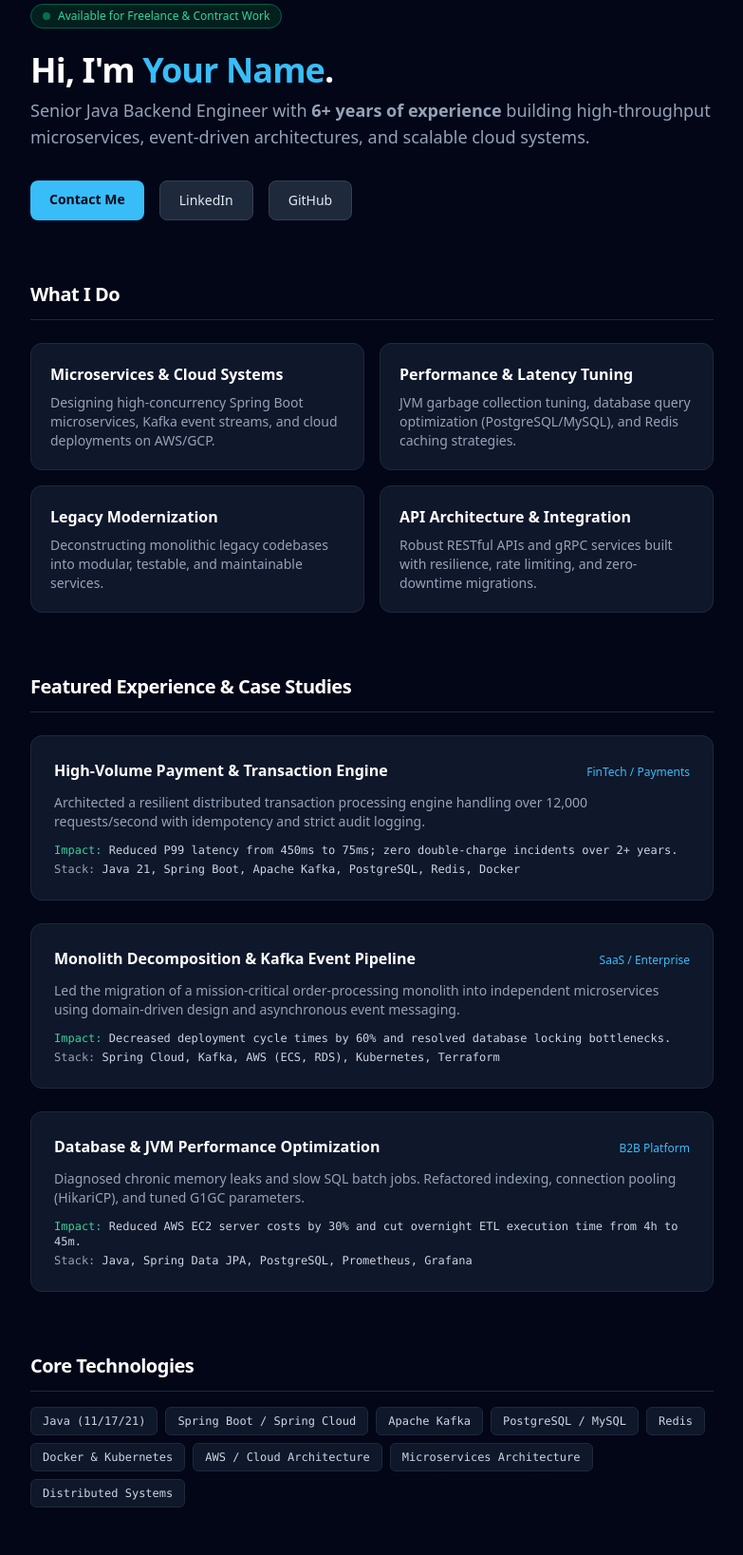
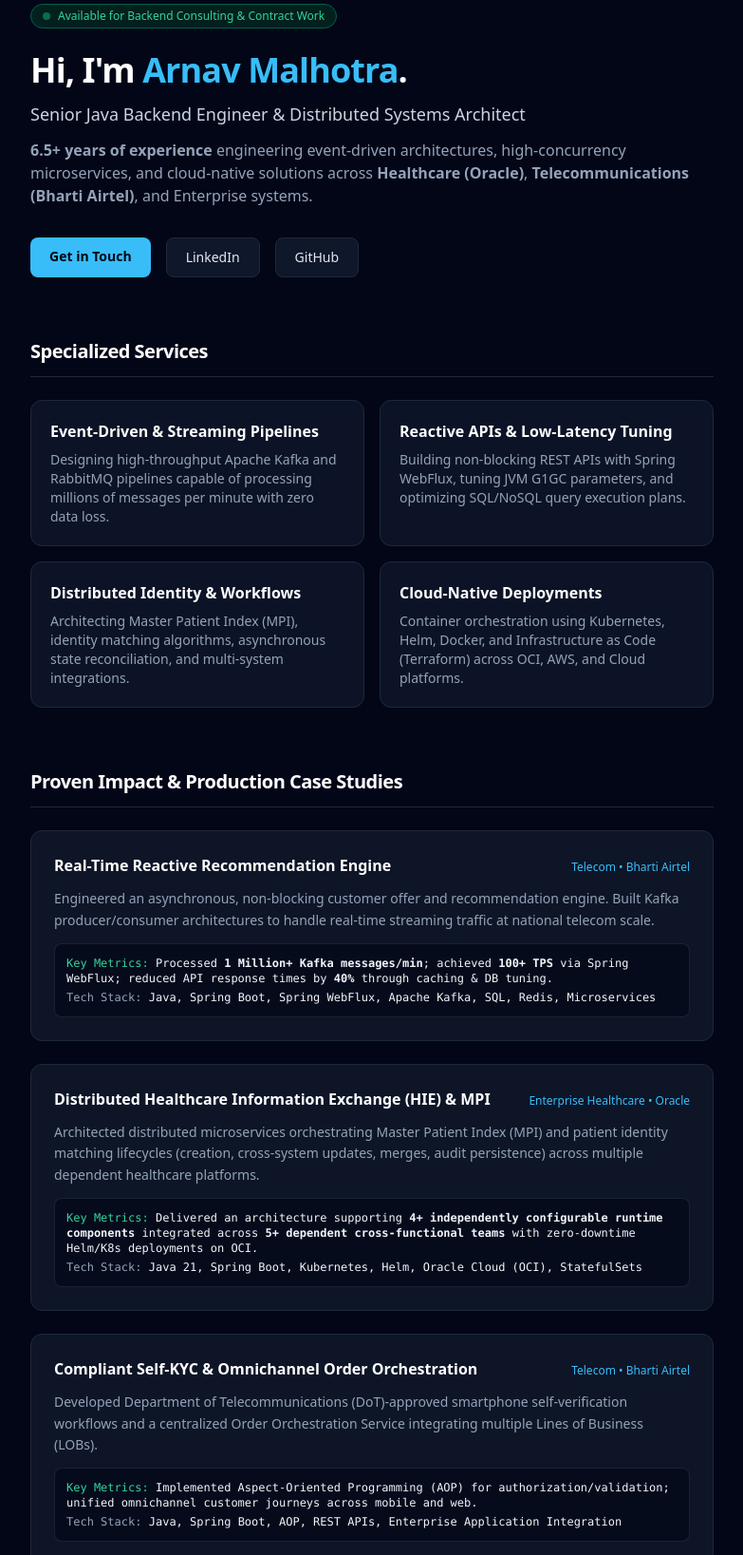
Before and after one commit to arnav338/arnav338.github.io, a plain HTML site: page index.html in a window 1280 px wide. Shown: the part 93-1730 px from the top of the page at 95% size, without its empty margins (248-1031 px from the left). Drawn offline with nearby package versions, Linux system fonts and the light colour scheme.

Commit message:
Update index.html

```diff
--- a/index.html
+++ b/index.html
@@ -3,8 +3,8 @@
 <head>
   <meta charset="UTF-8" />
   <meta name="viewport" content="width=device-width, initial-scale=1.0" />
-  <title>Your Name | Senior Java Backend Engineer</title>
-  <!-- Tailwind CSS CDN for styling without any build steps -->
+  <title>Arnav Malhotra | Senior Java Backend & Distributed Systems Engineer</title>
+  <!-- Tailwind CSS CDN -->
   <script src="https://cdn.tailwindcss.com"></script>
   <script>
     tailwind.config = {
@@ -12,7 +12,7 @@
       theme: {
         extend: {
           colors: {
-            brand: '#38bdf8', // Light blue accent
+            brand: '#38bdf8', // Accent light blue
           }
         }
       }
@@ -28,27 +28,30 @@
     <header class="space-y-6">
       <div class="inline-flex items-center gap-2 px-3 py-1 rounded-full bg-emerald-950/70 border border-emerald-800 text-emerald-400 text-xs font-medium">
         <span class="w-2 h-2 rounded-full bg-emerald-500 animate-pulse"></span>
-        Available for Freelance & Contract Work
+        Available for Backend Consulting & Contract Work
       </div>
 
-      <div class="space-y-2">
+      <div class="space-y-3">
         <h1 class="text-3xl sm:text-4xl font-bold tracking-tight text-white">
-          Hi, I'm <span class="text-brand">Your Name</span>.
+          Hi, I'm <span class="text-brand">Arnav Malhotra</span>.
         </h1>
-        <p class="text-lg text-slate-400">
-          Senior Java Backend Engineer with <strong>6+ years of experience</strong> building high-throughput microservices, event-driven architectures, and scalable cloud systems.
+        <p class="text-lg text-slate-300 font-medium">
+          Senior Java Backend Engineer & Distributed Systems Architect
+        </p>
+        <p class="text-sm sm:text-base text-slate-400 leading-relaxed">
+          <strong>6.5+ years of experience</strong> engineering event-driven architectures, high-concurrency microservices, and cloud-native solutions across <strong>Healthcare (Oracle)</strong>, <strong>Telecommunications (Bharti Airtel)</strong>, and Enterprise systems.
         </p>
       </div>
 
       <!-- Quick Action Buttons -->
       <div class="flex flex-wrap gap-4 pt-2">
-        <a href="mailto:your.email@example.com" class="px-5 py-2.5 rounded-lg bg-brand text-slate-950 font-semibold text-sm hover:bg-sky-400 transition">
-          Contact Me
+        <a href="mailto:arnavmalhotra338@gmail.com" class="px-5 py-2.5 rounded-lg bg-brand text-slate-950 font-semibold text-sm hover:bg-sky-400 transition shadow-sm">
+          Get in Touch
         </a>
-        <a href="https://linkedin.com/in/yourprofile" target="_blank" class="px-5 py-2.5 rounded-lg bg-slate-800 text-slate-200 border border-slate-700 font-medium text-sm hover:bg-slate-700 transition">
+        <a href="https://www.linkedin.com/in/arnav-malhotra" target="_blank" class="px-5 py-2.5 rounded-lg bg-slate-900 text-slate-200 border border-slate-800 font-medium text-sm hover:bg-slate-800 transition">
           LinkedIn
         </a>
-        <a href="https://github.com/yourusername" target="_blank" class="px-5 py-2.5 rounded-lg bg-slate-800 text-slate-200 border border-slate-700 font-medium text-sm hover:bg-slate-700 transition">
+        <a href="https://github.com/arnav338" target="_blank" class="px-5 py-2.5 rounded-lg bg-slate-900 text-slate-200 border border-slate-800 font-medium text-sm hover:bg-slate-800 transition">
           GitHub
         </a>
       </div>
@@ -57,24 +60,24 @@
     <!-- Services / What I Do -->
     <section class="space-y-6">
       <h2 class="text-xl font-bold tracking-tight text-white border-b border-slate-800 pb-3">
-        What I Do
+        Specialized Services
       </h2>
       <div class="grid sm:grid-cols-2 gap-4">
-        <div class="p-5 rounded-xl bg-slate-900 border border-slate-800 space-y-2">
-          <h3 class="font-semibold text-white">Microservices & Cloud Systems</h3>
-          <p class="text-sm text-slate-400">Designing high-concurrency Spring Boot microservices, Kafka event streams, and cloud deployments on AWS/GCP.</p>
+        <div class="p-5 rounded-xl bg-slate-900/80 border border-slate-800 space-y-2">
+          <h3 class="font-semibold text-white">Event-Driven & Streaming Pipelines</h3>
+          <p class="text-sm text-slate-400">Designing high-throughput Apache Kafka and RabbitMQ pipelines capable of processing millions of messages per minute with zero data loss.</p>
         </div>
-        <div class="p-5 rounded-xl bg-slate-900 border border-slate-800 space-y-2">
-          <h3 class="font-semibold text-white">Performance & Latency Tuning</h3>
-          <p class="text-sm text-slate-400">JVM garbage collection tuning, database query optimization (PostgreSQL/MySQL), and Redis caching strategies.</p>
+        <div class="p-5 rounded-xl bg-slate-900/80 border border-slate-800 space-y-2">
+          <h3 class="font-semibold text-white">Reactive APIs & Low-Latency Tuning</h3>
+          <p class="text-sm text-slate-400">Building non-blocking REST APIs with Spring WebFlux, tuning JVM G1GC parameters, and optimizing SQL/NoSQL query execution plans.</p>
         </div>
-        <div class="p-5 rounded-xl bg-slate-900 border border-slate-800 space-y-2">
-          <h3 class="font-semibold text-white">Legacy Modernization</h3>
-          <p class="text-sm text-slate-400">Deconstructing monolithic legacy codebases into modular, testable, and maintainable services.</p>
+        <div class="p-5 rounded-xl bg-slate-900/80 border border-slate-800 space-y-2">
+          <h3 class="font-semibold text-white">Distributed Identity & Workflows</h3>
+          <p class="text-sm text-slate-400">Architecting Master Patient Index (MPI), identity matching algorithms, asynchronous state reconciliation, and multi-system integrations.</p>
         </div>
-        <div class="p-5 rounded-xl bg-slate-900 border border-slate-800 space-y-2">
-          <h3 class="font-semibold text-white">API Architecture & Integration</h3>
-          <p class="text-sm text-slate-400">Robust RESTful APIs and gRPC services built with resilience, rate limiting, and zero-downtime migrations.</p>
+        <div class="p-5 rounded-xl bg-slate-900/80 border border-slate-800 space-y-2">
+          <h3 class="font-semibold text-white">Cloud-Native Deployments</h3>
+          <p class="text-sm text-slate-400">Container orchestration using Kubernetes, Helm, Docker, and Infrastructure as Code (Terraform) across OCI, AWS, and Cloud platforms.</p>
         </div>
       </div>
     </section>
@@ -82,85 +85,139 @@
     <!-- Case Studies / Featured Work -->
     <section class="space-y-6">
       <h2 class="text-xl font-bold tracking-tight text-white border-b border-slate-800 pb-3">
-        Featured Experience & Case Studies
+        Proven Impact & Production Case Studies
       </h2>
 
       <div class="space-y-6">
-        <!-- Project 1 -->
-        <div class="p-6 rounded-xl bg-slate-900 border border-slate-800 space-y-3">
+
+        <!-- Case Study 1: Bharti Airtel Recommendation Engine -->
+        <div class="p-6 rounded-xl bg-slate-900/90 border border-slate-800 space-y-3">
           <div class="flex justify-between items-baseline flex-wrap gap-2">
-            <h3 class="font-semibold text-white text-base">High-Volume Payment & Transaction Engine</h3>
-            <span class="text-xs text-brand font-medium">FinTech / Payments</span>
+            <h3 class="font-semibold text-white text-base">Real-Time Reactive Recommendation Engine</h3>
+            <span class="text-xs text-brand font-medium">Telecom • Bharti Airtel</span>
           </div>
-          <p class="text-sm text-slate-400">
-            Architected a resilient distributed transaction processing engine handling over 12,000 requests/second with idempotency and strict audit logging.
+          <p class="text-sm text-slate-400 leading-relaxed">
+            Engineered an asynchronous, non-blocking customer offer and recommendation engine. Built Kafka producer/consumer architectures to handle real-time streaming traffic at national telecom scale.
           </p>
-          <div class="text-xs text-slate-300 font-mono space-y-1">
-            <p><span class="text-emerald-400">Impact:</span> Reduced P99 latency from 450ms to 75ms; zero double-charge incidents over 2+ years.</p>
-            <p><span class="text-slate-400">Stack:</span> Java 21, Spring Boot, Apache Kafka, PostgreSQL, Redis, Docker</p>
+          <div class="p-3 rounded-lg bg-slate-950/60 border border-slate-800/80 text-xs font-mono space-y-1">
+            <p><span class="text-emerald-400">Key Metrics:</span> Processed <strong>1 Million+ Kafka messages/min</strong>; achieved <strong>100+ TPS</strong> via Spring WebFlux; reduced API response times by <strong>40%</strong> through caching & DB tuning.</p>
+            <p><span class="text-slate-400">Tech Stack:</span> Java, Spring Boot, Spring WebFlux, Apache Kafka, SQL, Redis, Microservices</p>
           </div>
         </div>
 
-        <!-- Project 2 -->
-        <div class="p-6 rounded-xl bg-slate-900 border border-slate-800 space-y-3">
+        <!-- Case Study 2: Oracle Master Patient Index (MPI) -->
+        <div class="p-6 rounded-xl bg-slate-900/90 border border-slate-800 space-y-3">
           <div class="flex justify-between items-baseline flex-wrap gap-2">
-            <h3 class="font-semibold text-white text-base">Monolith Decomposition & Kafka Event Pipeline</h3>
-            <span class="text-xs text-brand font-medium">SaaS / Enterprise</span>
+            <h3 class="font-semibold text-white text-base">Distributed Healthcare Information Exchange (HIE) & MPI</h3>
+            <span class="text-xs text-brand font-medium">Enterprise Healthcare • Oracle</span>
           </div>
-          <p class="text-sm text-slate-400">
-            Led the migration of a mission-critical order-processing monolith into independent microservices using domain-driven design and asynchronous event messaging.
+          <p class="text-sm text-slate-400 leading-relaxed">
+            Architected distributed microservices orchestrating Master Patient Index (MPI) and patient identity matching lifecycles (creation, cross-system updates, merges, audit persistence) across multiple dependent healthcare platforms.
           </p>
-          <div class="text-xs text-slate-300 font-mono space-y-1">
-            <p><span class="text-emerald-400">Impact:</span> Decreased deployment cycle times by 60% and resolved database locking bottlenecks.</p>
-            <p><span class="text-slate-400">Stack:</span> Spring Cloud, Kafka, AWS (ECS, RDS), Kubernetes, Terraform</p>
+          <div class="p-3 rounded-lg bg-slate-950/60 border border-slate-800/80 text-xs font-mono space-y-1">
+            <p><span class="text-emerald-400">Key Metrics:</span> Delivered an architecture supporting <strong>4+ independently configurable runtime components</strong> integrated across <strong>5+ dependent cross-functional teams</strong> with zero-downtime Helm/K8s deployments on OCI.</p>
+            <p><span class="text-slate-400">Tech Stack:</span> Java 21, Spring Boot, Kubernetes, Helm, Oracle Cloud (OCI), StatefulSets</p>
           </div>
         </div>
 
-        <!-- Project 3 -->
-        <div class="p-6 rounded-xl bg-slate-900 border border-slate-800 space-y-3">
+        <!-- Case Study 3: Telecom KYC & Order Orchestration -->
+        <div class="p-6 rounded-xl bg-slate-900/90 border border-slate-800 space-y-3">
           <div class="flex justify-between items-baseline flex-wrap gap-2">
-            <h3 class="font-semibold text-white text-base">Database & JVM Performance Optimization</h3>
-            <span class="text-xs text-brand font-medium">B2B Platform</span>
+            <h3 class="font-semibold text-white text-base">Compliant Self-KYC & Omnichannel Order Orchestration</h3>
+            <span class="text-xs text-brand font-medium">Telecom • Bharti Airtel</span>
           </div>
-          <p class="text-sm text-slate-400">
-            Diagnosed chronic memory leaks and slow SQL batch jobs. Refactored indexing, connection pooling (HikariCP), and tuned G1GC parameters.
+          <p class="text-sm text-slate-400 leading-relaxed">
+            Developed Department of Telecommunications (DoT)-approved smartphone self-verification workflows and a centralized Order Orchestration Service integrating multiple Lines of Business (LOBs).
           </p>
-          <div class="text-xs text-slate-300 font-mono space-y-1">
-            <p><span class="text-emerald-400">Impact:</span> Reduced AWS EC2 server costs by 30% and cut overnight ETL execution time from 4h to 45m.</p>
-            <p><span class="text-slate-400">Stack:</span> Java, Spring Data JPA, PostgreSQL, Prometheus, Grafana</p>
+          <div class="p-3 rounded-lg bg-slate-950/60 border border-slate-800/80 text-xs font-mono space-y-1">
+            <p><span class="text-emerald-400">Key Metrics:</span> Implemented Aspect-Oriented Programming (AOP) for authorization/validation; unified omnichannel customer journeys across mobile and web.</p>
+            <p><span class="text-slate-400">Tech Stack:</span> Java, Spring Boot, AOP, REST APIs, Enterprise Application Integration</p>
           </div>
         </div>
+
+        <!-- Case Study 4: Java 21 Local-First RAG Engine -->
+        <div class="p-6 rounded-xl bg-slate-900/90 border border-slate-800 space-y-3">
+          <div class="flex justify-between items-baseline flex-wrap gap-2">
+            <h3 class="font-semibold text-white text-base">Local-First Retrieval-Augmented Generation (RAG) Engine</h3>
+            <span class="text-xs text-brand font-medium">AI & Search Architecture</span>
+          </div>
+          <p class="text-sm text-slate-400 leading-relaxed">
+            Engineered a local-first semantic retrieval engine using Java 21, featuring custom-built vector similarity search and SQLite persistence for zero-cloud-dependency information processing.
+          </p>
+          <div class="p-3 rounded-lg bg-slate-950/60 border border-slate-800/80 text-xs font-mono space-y-1">
+            <p><span class="text-emerald-400">Highlights:</span> Hand-crafted vector math algorithms, low-memory footprints, and clean RESTful API contracts.</p>
+            <p><span class="text-slate-400">Tech Stack:</span> Java 21, Spring Boot, Vector Search Algorithms, SQLite, REST</p>
+          </div>
+        </div>
+
       </div>
     </section>
 
-    <!-- Core Stack / Skills -->
+    <!-- Core Tech Stack -->
     <section class="space-y-4">
       <h2 class="text-xl font-bold tracking-tight text-white border-b border-slate-800 pb-3">
-        Core Technologies
+        Technical Skills & Tooling
       </h2>
       <div class="flex flex-wrap gap-2 text-xs font-mono">
-        <span class="px-3 py-1.5 rounded-md bg-slate-900 border border-slate-800 text-slate-300">Java (11/17/21)</span>
-        <span class="px-3 py-1.5 rounded-md bg-slate-900 border border-slate-800 text-slate-300">Spring Boot / Spring Cloud</span>
+        <span class="px-3 py-1.5 rounded-md bg-slate-900 border border-slate-800 text-slate-300">Java (11 / 17 / 21)</span>
+        <span class="px-3 py-1.5 rounded-md bg-slate-900 border border-slate-800 text-slate-300">Spring Boot</span>
+        <span class="px-3 py-1.5 rounded-md bg-slate-900 border border-slate-800 text-slate-300">Spring WebFlux (Reactive)</span>
         <span class="px-3 py-1.5 rounded-md bg-slate-900 border border-slate-800 text-slate-300">Apache Kafka</span>
-        <span class="px-3 py-1.5 rounded-md bg-slate-900 border border-slate-800 text-slate-300">PostgreSQL / MySQL</span>
-        <span class="px-3 py-1.5 rounded-md bg-slate-900 border border-slate-800 text-slate-300">Redis</span>
-        <span class="px-3 py-1.5 rounded-md bg-slate-900 border border-slate-800 text-slate-300">Docker & Kubernetes</span>
-        <span class="px-3 py-1.5 rounded-md bg-slate-900 border border-slate-800 text-slate-300">AWS / Cloud Architecture</span>
+        <span class="px-3 py-1.5 rounded-md bg-slate-900 border border-slate-800 text-slate-300">RabbitMQ</span>
         <span class="px-3 py-1.5 rounded-md bg-slate-900 border border-slate-800 text-slate-300">Microservices Architecture</span>
-        <span class="px-3 py-1.5 rounded-md bg-slate-900 border border-slate-800 text-slate-300">Distributed Systems</span>
+        <span class="px-3 py-1.5 rounded-md bg-slate-900 border border-slate-800 text-slate-300">PostgreSQL / SQL</span>
+        <span class="px-3 py-1.5 rounded-md bg-slate-900 border border-slate-800 text-slate-300">MongoDB</span>
+        <span class="px-3 py-1.5 rounded-md bg-slate-900 border border-slate-800 text-slate-300">Kubernetes & Helm</span>
+        <span class="px-3 py-1.5 rounded-md bg-slate-900 border border-slate-800 text-slate-300">Docker</span>
+        <span class="px-3 py-1.5 rounded-md bg-slate-900 border border-slate-800 text-slate-300">Terraform & OCI</span>
+        <span class="px-3 py-1.5 rounded-md bg-slate-900 border border-slate-800 text-slate-300">JUnit & Mockito</span>
+      </div>
+    </section>
+
+    <!-- Career Timeline / Experience Summary -->
+    <section class="space-y-4">
+      <h2 class="text-xl font-bold tracking-tight text-white border-b border-slate-800 pb-3">
+        Career Snapshot
+      </h2>
+      <div class="space-y-4 text-sm">
+        <div class="flex justify-between items-baseline border-l-2 border-brand/50 pl-4 py-1">
+          <div>
+            <p class="font-semibold text-white">Application Software Engineer 2</p>
+            <p class="text-slate-400 text-xs">Oracle • Bengaluru</p>
+          </div>
+          <span class="text-xs font-mono text-slate-400">Apr 2025 – Present</span>
+        </div>
+        <div class="flex justify-between items-baseline border-l-2 border-slate-700 pl-4 py-1">
+          <div>
+            <p class="font-semibold text-white">Senior Software Engineer</p>
+            <p class="text-slate-400 text-xs">Bharti Airtel • Gurgaon</p>
+          </div>
+          <span class="text-xs font-mono text-slate-400">May 2022 – Apr 2025</span>
+        </div>
+        <div class="flex justify-between items-baseline border-l-2 border-slate-700 pl-4 py-1">
+          <div>
+            <p class="font-semibold text-white">Software Engineer</p>
+            <p class="text-slate-400 text-xs">Larsen & Toubro Infotech (LTI) • Navi Mumbai</p>
+          </div>
+          <span class="text-xs font-mono text-slate-400">Jun 2020 – Apr 2022</span>
+        </div>
       </div>
     </section>
 
     <!-- Footer / CTA -->
     <footer class="pt-8 border-t border-slate-800 text-center space-y-4">
-      <h3 class="text-lg font-semibold text-white">Have a project or need consulting?</h3>
-      <p class="text-sm text-slate-400">I am open for backend consulting, architectural reviews, and contract work.</p>
-      <div>
-        <a href="mailto:your.email@example.com" class="inline-block px-6 py-3 rounded-lg bg-brand text-slate-950 font-bold text-sm hover:bg-sky-400 transition">
-          Get in Touch via Email
+      <h3 class="text-lg font-semibold text-white">Have a backend project or need an architectural review?</h3>
+      <p class="text-sm text-slate-400 max-w-md mx-auto">
+        I help teams design reliable distributed systems, optimize high-traffic APIs, and resolve scaling bottlenecks.
+      </p>
+      <div class="pt-2">
+        <a href="mailto:arnavmalhotra338@gmail.com" class="inline-block px-6 py-3 rounded-lg bg-brand text-slate-950 font-bold text-sm hover:bg-sky-400 transition shadow">
+          Email: arnavmalhotra338@gmail.com
         </a>
       </div>
-      <p class="text-xs text-slate-600 pt-6">© 2026 Your Name. Built with pure HTML.</p>
+      <p class="text-xs text-slate-500 pt-6">
+        © 2026 Arnav Malhotra • Bengaluru, Karnataka
+      </p>
     </footer>
 
   </main>
```
